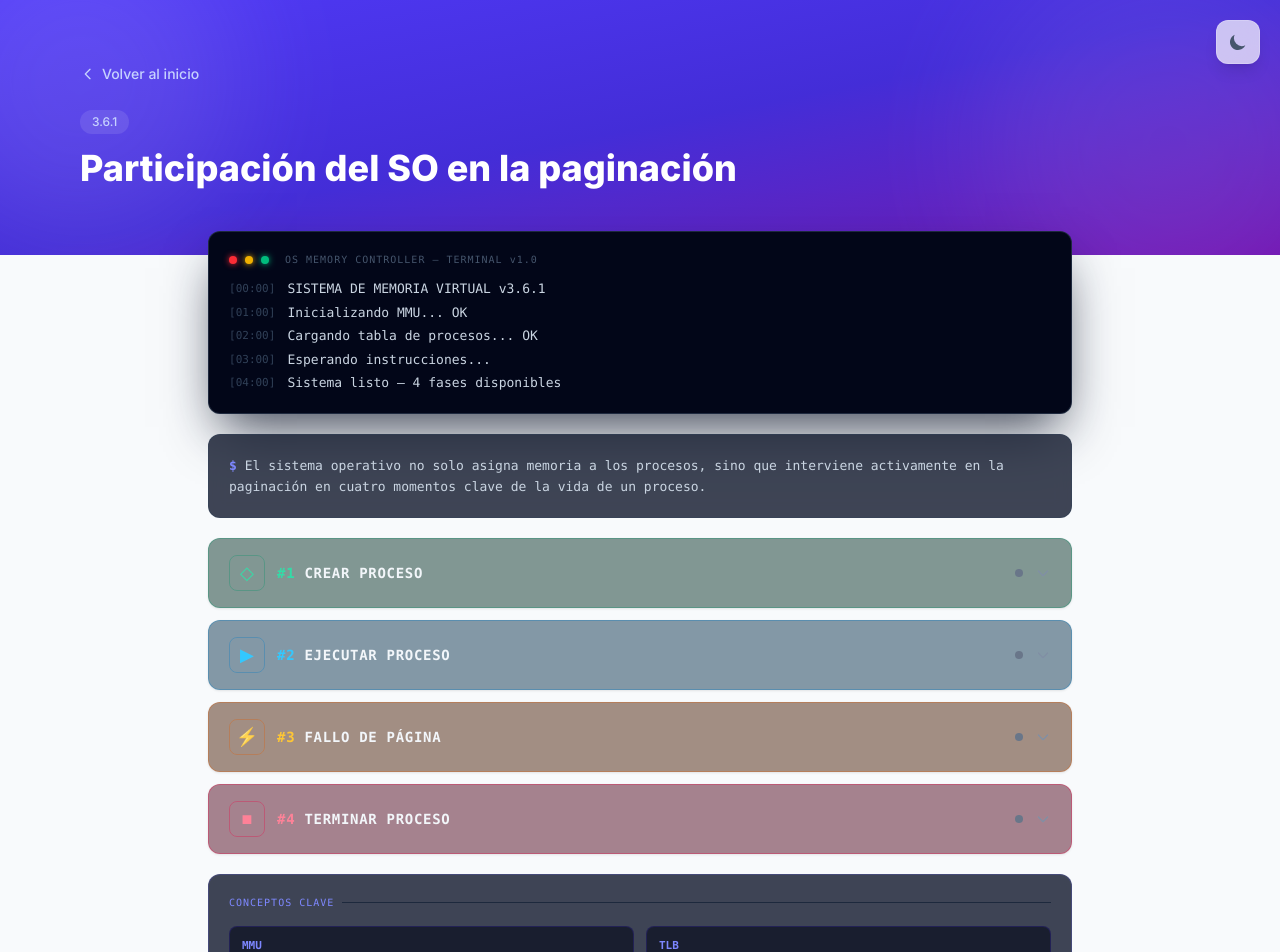
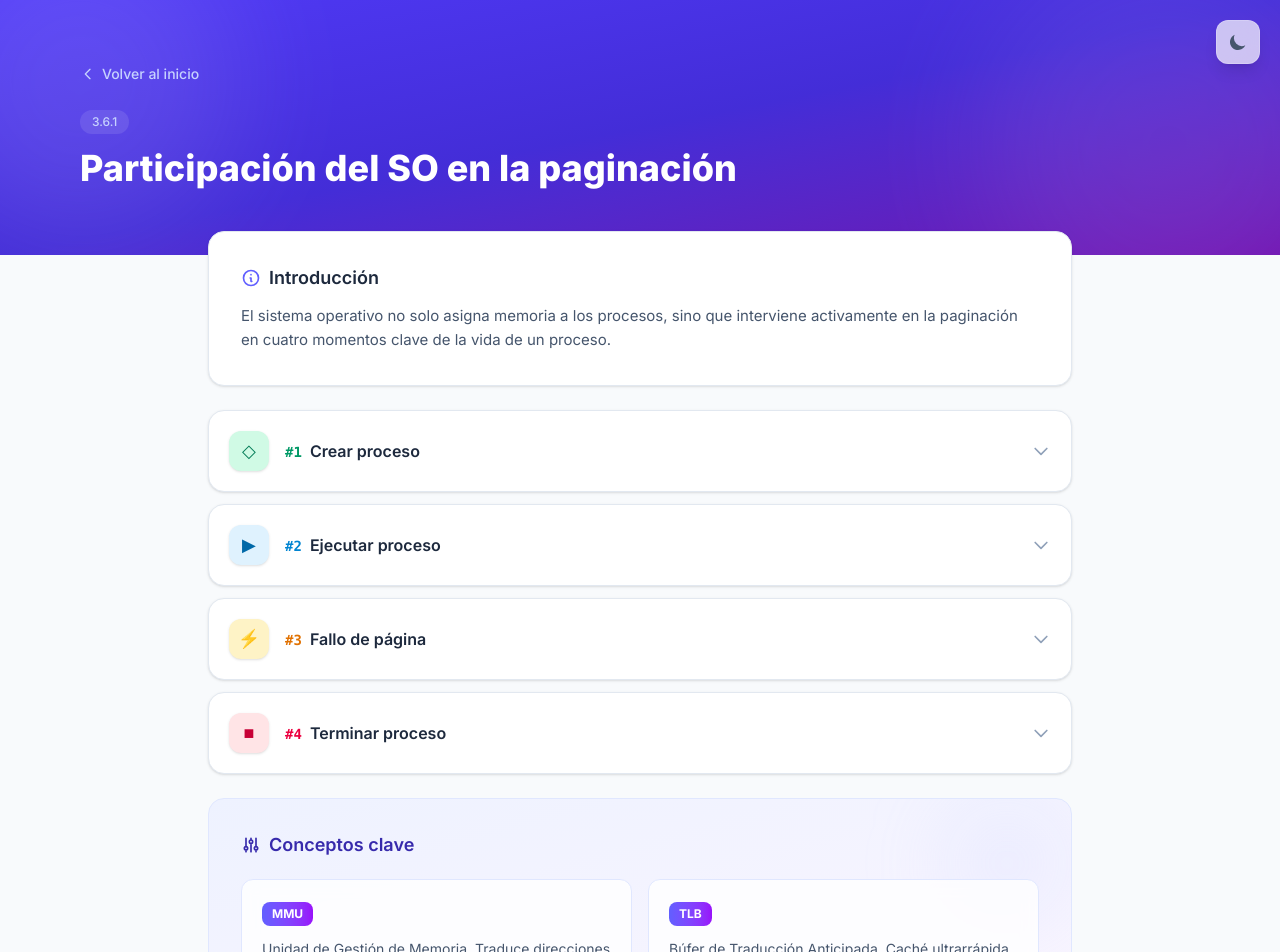
Before and after one commit to ffidel-sec/TP_ARQYSO, a React (Vite) app: page /subtema/participacion-del-so-en-la-paginacion in a window 1280 px wide. Shown: the top 952 px of the page. Built offline with nearby package versions, Linux system fonts and the light colour scheme.

Commit message:
Retoque 3.6.1

```diff
--- a/src/components/ParticipacionSO.jsx
+++ b/src/components/ParticipacionSO.jsx
@@ -1,17 +1,37 @@
 import { useState, useEffect, useRef } from 'react'
 
 const phases = [
-  { key: 'create', icon: '◇', label: 'CREAR PROCESO', color: 'emerald' },
-  { key: 'exec', icon: '▶', label: 'EJECUTAR PROCESO', color: 'sky' },
-  { key: 'fault', icon: '⚡', label: 'FALLO DE PÁGINA', color: 'amber' },
-  { key: 'end', icon: '■', label: 'TERMINAR PROCESO', color: 'rose' },
+  { key: 'create', icon: '◇', label: 'Crear proceso', color: 'emerald' },
+  { key: 'exec', icon: '▶', label: 'Ejecutar proceso', color: 'sky' },
+  { key: 'fault', icon: '⚡', label: 'Fallo de página', color: 'amber' },
+  { key: 'end', icon: '■', label: 'Terminar proceso', color: 'rose' },
 ]
 
 const phaseColors = {
-  emerald: { bg: 'bg-emerald-950/60', border: 'border-emerald-700/50', text: 'text-emerald-400', glow: 'shadow-emerald-900/50', dot: 'bg-emerald-400' },
-  sky: { bg: 'bg-sky-950/60', border: 'border-sky-700/50', text: 'text-sky-400', glow: 'shadow-sky-900/50', dot: 'bg-sky-400' },
-  amber: { bg: 'bg-amber-950/60', border: 'border-amber-700/50', text: 'text-amber-400', glow: 'shadow-amber-900/50', dot: 'bg-amber-400' },
-  rose: { bg: 'bg-rose-950/60', border: 'border-rose-700/50', text: 'text-rose-400', glow: 'shadow-rose-900/50', dot: 'bg-rose-400' },
+  emerald: {
+    badge: 'bg-emerald-100 dark:bg-emerald-900/40 text-emerald-700 dark:text-emerald-300 border-emerald-200 dark:border-emerald-700/50',
+    dot: 'bg-emerald-500',
+    accent: 'text-emerald-600 dark:text-emerald-400',
+    pill: 'bg-emerald-500/10 text-emerald-700 dark:text-emerald-300',
+  },
+  sky: {
+    badge: 'bg-sky-100 dark:bg-sky-900/40 text-sky-700 dark:text-sky-300 border-sky-200 dark:border-sky-700/50',
+    dot: 'bg-sky-500',
+    accent: 'text-sky-600 dark:text-sky-400',
+    pill: 'bg-sky-500/10 text-sky-700 dark:text-sky-300',
+  },
+  amber: {
+    badge: 'bg-amber-100 dark:bg-amber-900/40 text-amber-700 dark:text-amber-300 border-amber-200 dark:border-amber-700/50',
+    dot: 'bg-amber-500',
+    accent: 'text-amber-600 dark:text-amber-400',
+    pill: 'bg-amber-500/10 text-amber-700 dark:text-amber-300',
+  },
+  rose: {
+    badge: 'bg-rose-100 dark:bg-rose-900/40 text-rose-700 dark:text-rose-300 border-rose-200 dark:border-rose-700/50',
+    dot: 'bg-rose-500',
+    accent: 'text-rose-600 dark:text-rose-400',
+    pill: 'bg-rose-500/10 text-rose-700 dark:text-rose-300',
+  },
 }
 
 function PhaseCard({ phase, seccion, index, isOpen, onToggle }) {
@@ -33,39 +53,35 @@ function PhaseCard({ phase, seccion, index, isOpen, onToggle }) {
   }, [isOpen, seccion])
 
   return (
-    <div className={`rounded-xl border ${pc.border} ${pc.bg} backdrop-blur-sm overflow-hidden transition-all duration-500 ${isOpen ? `shadow-lg ${pc.glow} shadow-[0_0_30px_-12px]` : 'shadow-sm opacity-80 hover:opacity-100'}`}>
-      <button onClick={onToggle} className="w-full flex items-center gap-3 px-5 py-4 cursor-pointer text-left group">
-        <span className={`w-9 h-9 rounded-lg border ${pc.border} flex items-center justify-center text-lg ${pc.text} group-hover:scale-110 transition-transform`}>
+    <div className={`bg-white dark:bg-slate-800/80 rounded-2xl border border-slate-200 dark:border-slate-700 overflow-hidden transition-all duration-300 shadow-sm hover:shadow-md ${isOpen ? 'shadow-md' : ''}`}>
+      <button onClick={onToggle} className="w-full flex items-center gap-4 p-5 cursor-pointer text-left group transition-colors duration-200">
+        <span className={`flex-shrink-0 w-10 h-10 rounded-xl flex items-center justify-center text-lg shadow-sm group-hover:scale-105 transition-transform duration-200 ${pc.badge}`}>
           {phase.icon}
         </span>
-        <span className="flex-1 font-mono text-sm font-bold tracking-wider text-slate-100">
-          <span className={pc.text}>#{index + 1}</span> {phase.label}
+        <span className="flex-1 text-base font-semibold text-slate-800 dark:text-slate-100 pr-4">
+          <span className={`text-sm font-mono font-bold ${pc.accent} mr-2`}>#{index + 1}</span>
+          {phase.label}
         </span>
-        <span className={`w-2 h-2 rounded-full transition-all duration-700 ${isOpen ? pc.dot : 'bg-slate-600'}`} />
-        <svg className={`w-4 h-4 text-slate-500 transition-transform duration-300 ${isOpen ? 'rotate-180' : ''}`} fill="none" stroke="currentColor" viewBox="0 0 24 24">
+        <svg
+          className={`w-5 h-5 text-slate-400 dark:text-slate-500 transition-all duration-300 ${isOpen ? 'rotate-180 text-indigo-500' : ''}`}
+          fill="none" stroke="currentColor" viewBox="0 0 24 24"
+        >
           <path strokeLinecap="round" strokeLinejoin="round" strokeWidth={2} d="M19 9l-7 7-7-7" />
         </svg>
       </button>
       <div className="transition-all duration-500 ease-in-out overflow-hidden" style={{ maxHeight: isOpen ? `${contentRef.current?.scrollHeight || 800}px` : '0px' }}>
-        <div ref={contentRef} className="px-5 pb-5 pl-[3.75rem] space-y-3">
+        <div ref={contentRef} className="px-5 pb-5 pl-[4.25rem] space-y-3">
           {seccion?.items?.map((item, j) => (
             <div key={j} className={`flex items-start gap-3 transition-all duration-500 ${isOpen && j < visibleItems ? 'opacity-100 translate-x-0' : 'opacity-0 -translate-x-4'}`} style={{ transitionDelay: `${j * 80}ms` }}>
-              <span className={`font-mono text-[11px] ${pc.text} mt-0.5 flex-shrink-0 w-5`}>{String(j + 1).padStart(2, '0')}</span>
-              <span className="font-mono text-[13px] text-slate-300 leading-relaxed">{item}</span>
+              <span className={`w-1.5 h-1.5 rounded-full ${pc.dot} mt-2 flex-shrink-0`} />
+              <span className="text-slate-600 dark:text-slate-300 leading-relaxed">{item}</span>
             </div>
           ))}
           {isOpen && visibleItems < (seccion?.items?.length ?? 0) && (
-            <div className="flex gap-1.5 pl-8">
+            <div className="flex gap-1.5 pl-7">
               <span className={`w-1.5 h-1.5 rounded-full ${pc.dot} animate-pulse`} />
               <span className={`w-1.5 h-1.5 rounded-full ${pc.dot} animate-pulse`} style={{ animationDelay: '0.2s' }} />
               <span className={`w-1.5 h-1.5 rounded-full ${pc.dot} animate-pulse`} style={{ animationDelay: '0.4s' }} />
-            </div>
-          )}
-          {isOpen && visibleItems >= (seccion?.items?.length ?? 0) && (
-            <div className={`font-mono text-[11px] ${pc.text} pl-8 flex items-center gap-2`}>
-              <span>OK</span>
-              <span className="text-slate-600">—</span>
-              <span className="text-slate-500">{seccion?.items?.length ?? 0} operaciones completadas</span>
             </div>
           )}
         </div>
@@ -76,63 +92,24 @@ function PhaseCard({ phase, seccion, index, isOpen, onToggle }) {
 
 export default function ParticipacionSO({ data }) {
   const [openPhase, setOpenPhase] = useState(null)
-  const [booted, setBooted] = useState(false)
-  const [bootLine, setBootLine] = useState(0)
-
-  const bootLines = [
-    'SISTEMA DE MEMORIA VIRTUAL v3.6.1',
-    'Inicializando MMU... OK',
-    'Cargando tabla de procesos... OK',
-    'Esperando instrucciones...',
-    `Sistema listo — ${data.secciones?.length ?? 0} fases disponibles`,
-  ]
-
-  useEffect(() => {
-    if (booted) return
-    const timer = setInterval(() => {
-      setBootLine((v) => {
-        if (v >= bootLines.length - 1) { clearInterval(timer); setBooted(true); return v }
-        return v + 1
-      })
-    }, 300)
-    return () => clearInterval(timer)
-  }, [booted])
 
   return (
-    <div className="space-y-5">
-      {/* Boot sequence */}
-      <div className="rounded-xl border border-slate-700/60 bg-slate-950 p-5 shadow-2xl shadow-slate-900/80 font-mono">
-        <div className="flex items-center gap-2 mb-3">
-          <span className="w-2 h-2 rounded-full bg-red-500 shadow-[0_0_6px_theme(colors.red.500)]" />
-          <span className="w-2 h-2 rounded-full bg-yellow-500 shadow-[0_0_6px_theme(colors.yellow.500)]" />
-          <span className="w-2 h-2 rounded-full bg-emerald-500 shadow-[0_0_6px_theme(colors.emerald.500)]" />
-          <span className="ml-2 text-slate-600 text-[10px] tracking-widest">OS MEMORY CONTROLLER — TERMINAL v1.0</span>
-        </div>
-        <div className="space-y-1">
-          {bootLines.slice(0, bootLine + 1).map((line, i) => (
-            <div key={i} className="flex items-start gap-3 animate-fade-in" style={{ animationDuration: '0.1s' }}>
-              <span className="text-slate-700 text-[11px] mt-0.5 flex-shrink-0">[{String(i).padStart(2, '0')}:00]</span>
-              <span className={`text-[13px] ${i === bootLines.length - 1 && !booted ? 'text-emerald-400' : 'text-slate-300'}`}>
-                {line}
-                {i === bootLines.length - 1 && !booted && <span className="ml-1 animate-pulse">▌</span>}
-              </span>
-            </div>
-          ))}
-        </div>
-      </div>
-
+    <div className="space-y-6">
       {/* Introduction */}
-      {booted && (
-        <div className="rounded-xl border border-slate-700/50 bg-slate-900/80 backdrop-blur-sm p-5 animate-fade-in-up">
-          <p className="font-mono text-[13px] text-slate-300 leading-relaxed">
-            <span className="text-indigo-400 font-bold">$</span> {data.introduccion}
+      <section className="bg-white dark:bg-slate-800 rounded-2xl shadow-sm border border-slate-200 dark:border-slate-700 p-6 md:p-8 transition-colors animate-fade-in">
+        <h2 className="text-lg font-semibold text-slate-800 dark:text-slate-100 mb-3 flex items-center gap-2">
+          <svg className="w-5 h-5 text-indigo-500" fill="none" stroke="currentColor" viewBox="0 0 24 24">
+            <path strokeLinecap="round" strokeLinejoin="round" strokeWidth={2} d="M13 16h-1v-4h-1m1-4h.01M21 12a9 9 0 11-18 0 9 9 0 0118 0z" />
+          </svg>
+          Introducción
+        </h2>
+        <p className="text-slate-600 dark:text-slate-300 leading-relaxed text-[15px]">
+          {data.introduccion}
         </p>
-        </div>
-      )}
+      </section>
 
       {/* Phases */}
-      {booted && (
-        <div className="space-y-3 animate-fade-in-up" style={{ animationDelay: '0.15s' }}>
+      <div className="space-y-3">
         {data.secciones?.map((sec, i) => (
           <PhaseCard
             key={i}
@@ -144,29 +121,33 @@ export default function ParticipacionSO({ data }) {
           />
         ))}
       </div>
-      )}
 
       {/* Key concepts */}
-      {booted && data.conceptos && (
-        <div className="rounded-xl border border-indigo-500/20 bg-slate-900/80 backdrop-blur-sm p-5 animate-fade-in-up" style={{ animationDelay: '0.2s' }}>
-          <div className="font-mono text-[10px] text-indigo-400 tracking-widest mb-4 flex items-center gap-2">
-            <span>CONCEPTOS CLAVE</span>
-            <span className="flex-1 border-t border-slate-800" />
-          </div>
-          <div className="grid gap-3 sm:grid-cols-2">
+      {data.conceptos && (
+        <section className="relative overflow-hidden bg-gradient-to-br from-indigo-50 to-purple-50 dark:from-indigo-950/50 dark:to-purple-950/50 rounded-2xl border border-indigo-100 dark:border-indigo-800/50 p-6 md:p-8 transition-colors">
+          <div className="absolute top-0 right-0 w-32 h-32 bg-indigo-200/20 rounded-full blur-2xl" />
+          <h2 className="text-lg font-semibold text-indigo-800 dark:text-indigo-300 mb-5 flex items-center gap-2">
+            <svg className="w-5 h-5" fill="none" stroke="currentColor" viewBox="0 0 24 24">
+              <path strokeLinecap="round" strokeLinejoin="round" strokeWidth={2} d="M12 6V4m0 2a2 2 0 100 4m0-4a2 2 0 110 4m-6 8a2 2 0 100-4m0 4a2 2 0 110-4m0 4v2m0-6V4m6 6v10m6-2a2 2 0 100-4m0 4a2 2 0 110-4m0 4v2m0-6V4" />
+            </svg>
+            Conceptos clave
+          </h2>
+          <div className="grid gap-4 sm:grid-cols-2 relative">
             {data.conceptos.map((c, i) => (
-              <div key={i} className="rounded-lg border border-indigo-800/30 bg-slate-950/60 p-3 font-mono text-xs hover:border-indigo-600/50 transition-colors">
-                <div className="flex items-start gap-2">
-                  <span className="text-indigo-400 font-bold text-[11px]">{c.nombre}</span>
-                </div>
-                <div className="mt-1.5 flex items-start gap-2">
-                  <span className="text-slate-600 mt-0.5">→</span>
-                  <span className="text-slate-300 leading-relaxed">{c.descripcion}</span>
-                </div>
+              <div
+                key={i}
+                className="bg-white/80 dark:bg-slate-800/80 backdrop-blur-sm rounded-xl border border-indigo-100 dark:border-indigo-800/50 p-5 hover:shadow-md transition-all duration-200"
+              >
+                <span className="inline-block text-white text-xs font-bold px-2.5 py-1 rounded-lg mb-3 bg-gradient-to-r from-indigo-500 to-purple-600">
+                  {c.nombre}
+                </span>
+                <p className="text-sm text-slate-600 dark:text-slate-300 leading-relaxed">
+                  {c.descripcion}
+                </p>
               </div>
             ))}
           </div>
-        </div>
+        </section>
       )}
     </div>
   )
```
Lines whose indentation alone changed are shown as unchanged.
